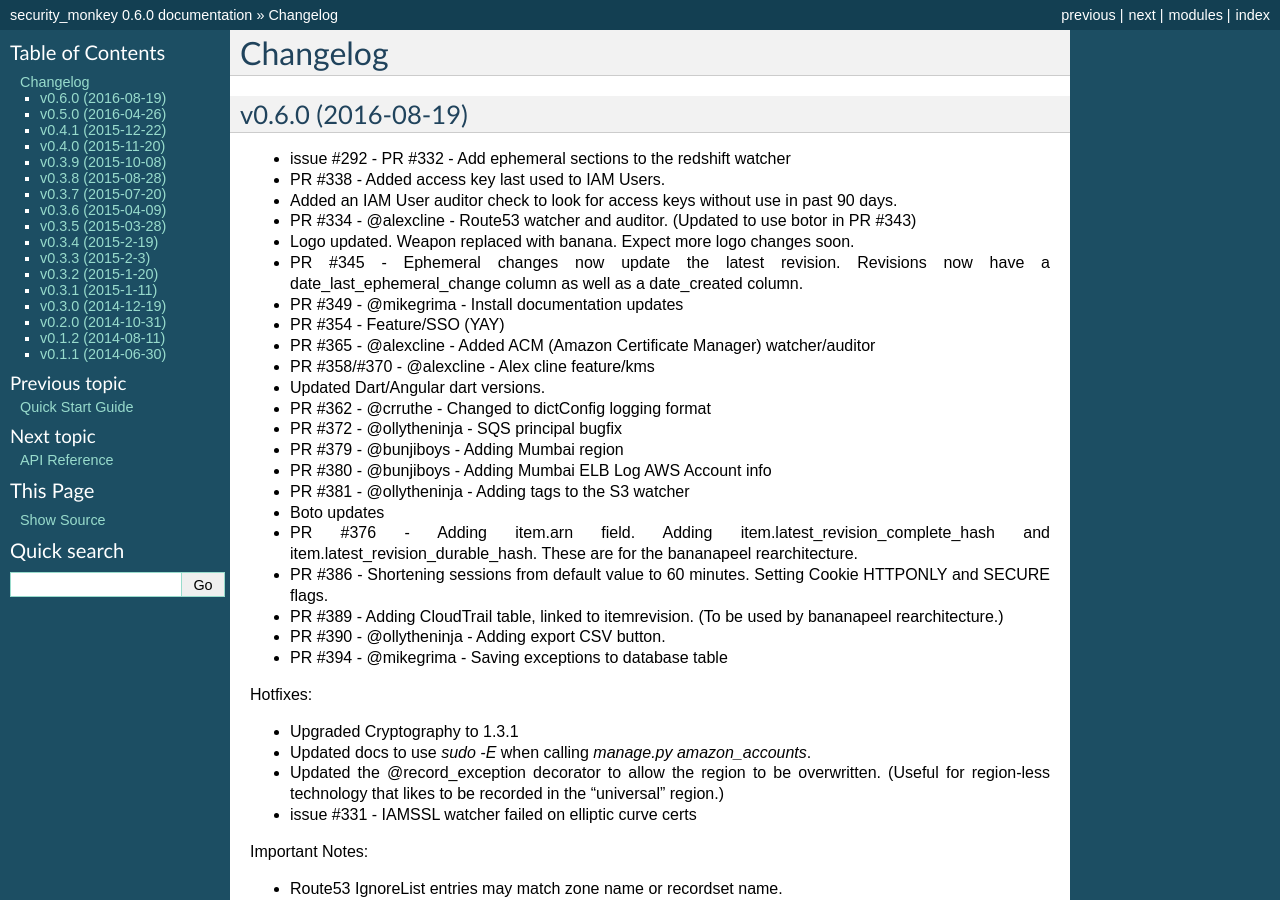
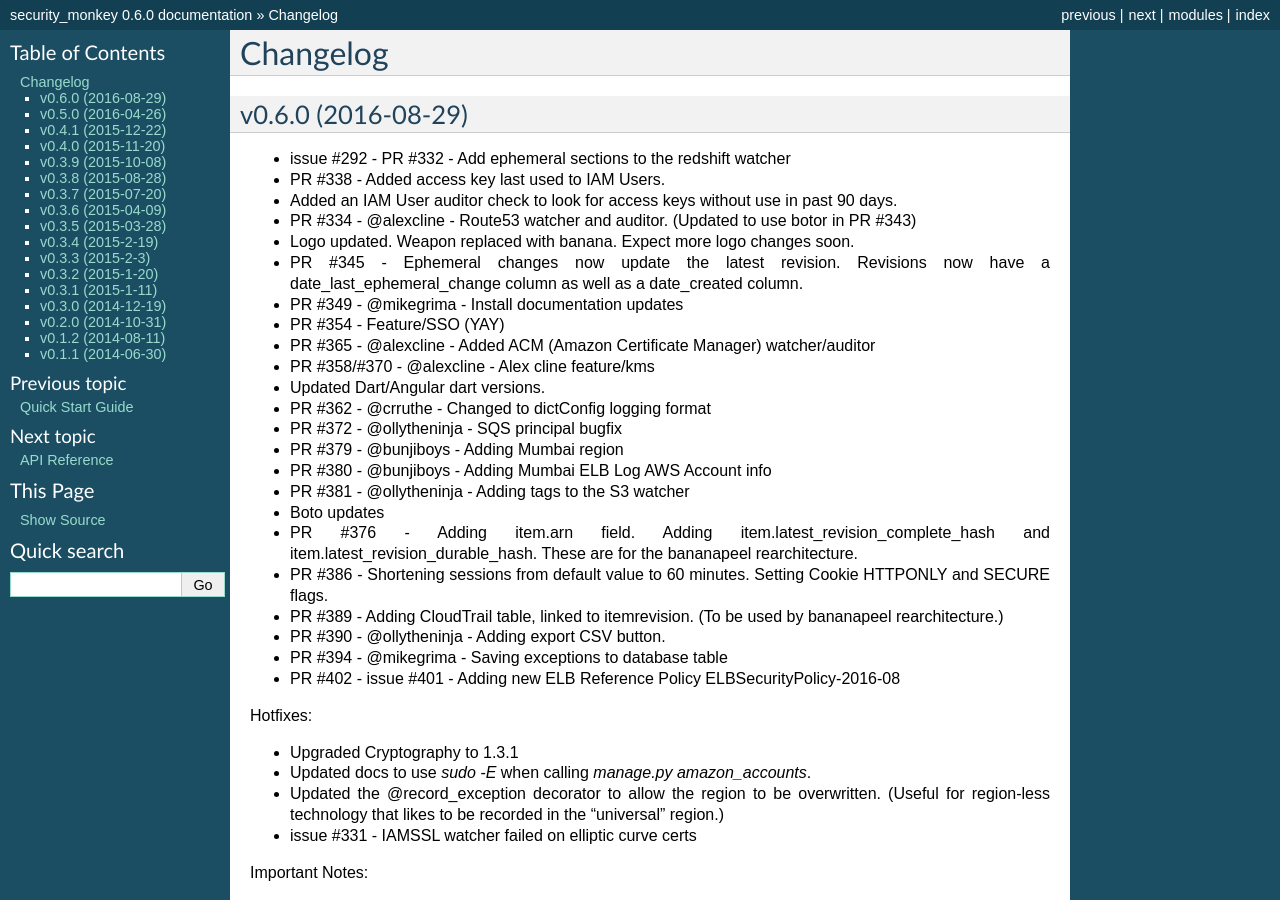
Before and after one commit to Netflix/security_monkey, a Sphinx documentation site: the page built from docs/changelog.rst, in a window 1280 px wide and 900 px high. Built offline with Sphinx 7.4.7, drawn with Linux system fonts in a browser that asks for light colours; pages that are not in the unit, such as notebooks, are missing from menus.

Commit message:
Updating Changelog with PR #402 with new release date (today)

```diff
--- a/docs/changelog.rst
+++ b/docs/changelog.rst
@@ -2,7 +2,7 @@
 Changelog
 *********
 
-v0.6.0 (2016-08-19)
+v0.6.0 (2016-08-29)
 ===================
 - issue #292 - PR #332 - Add ephemeral sections to the redshift watcher
 - PR #338 - Added access key last used to IAM Users.
@@ -26,6 +26,7 @@ v0.6.0 (2016-08-19)
 - PR #389 - Adding CloudTrail table, linked to itemrevision. (To be used by bananapeel rearchitecture.)
 - PR #390 - @ollytheninja - Adding export CSV button.
 - PR #394 - @mikegrima - Saving exceptions to database table
+- PR #402 - issue #401 - Adding new ELB Reference Policy ELBSecurityPolicy-2016-08
 
 
 Hotfixes:
```
